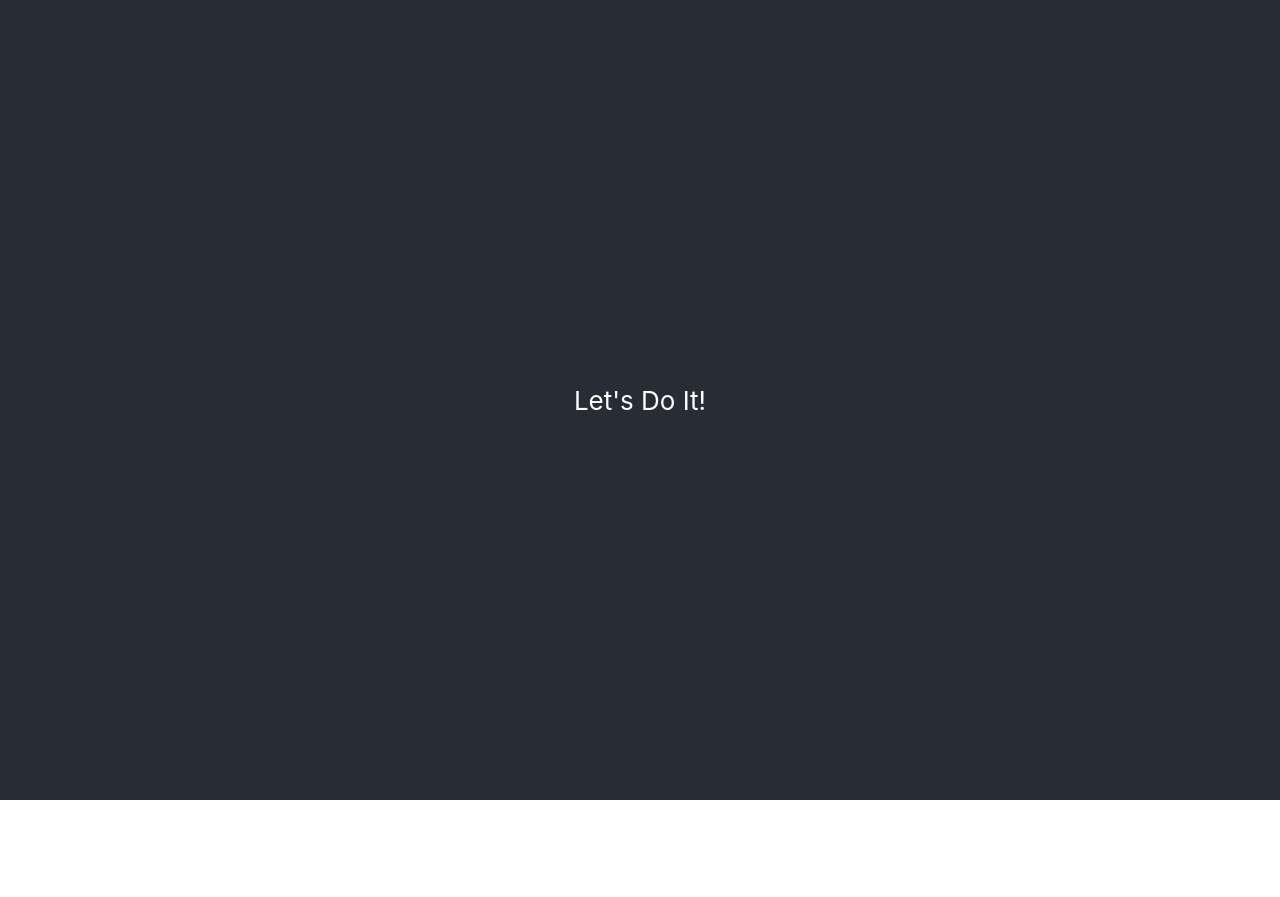
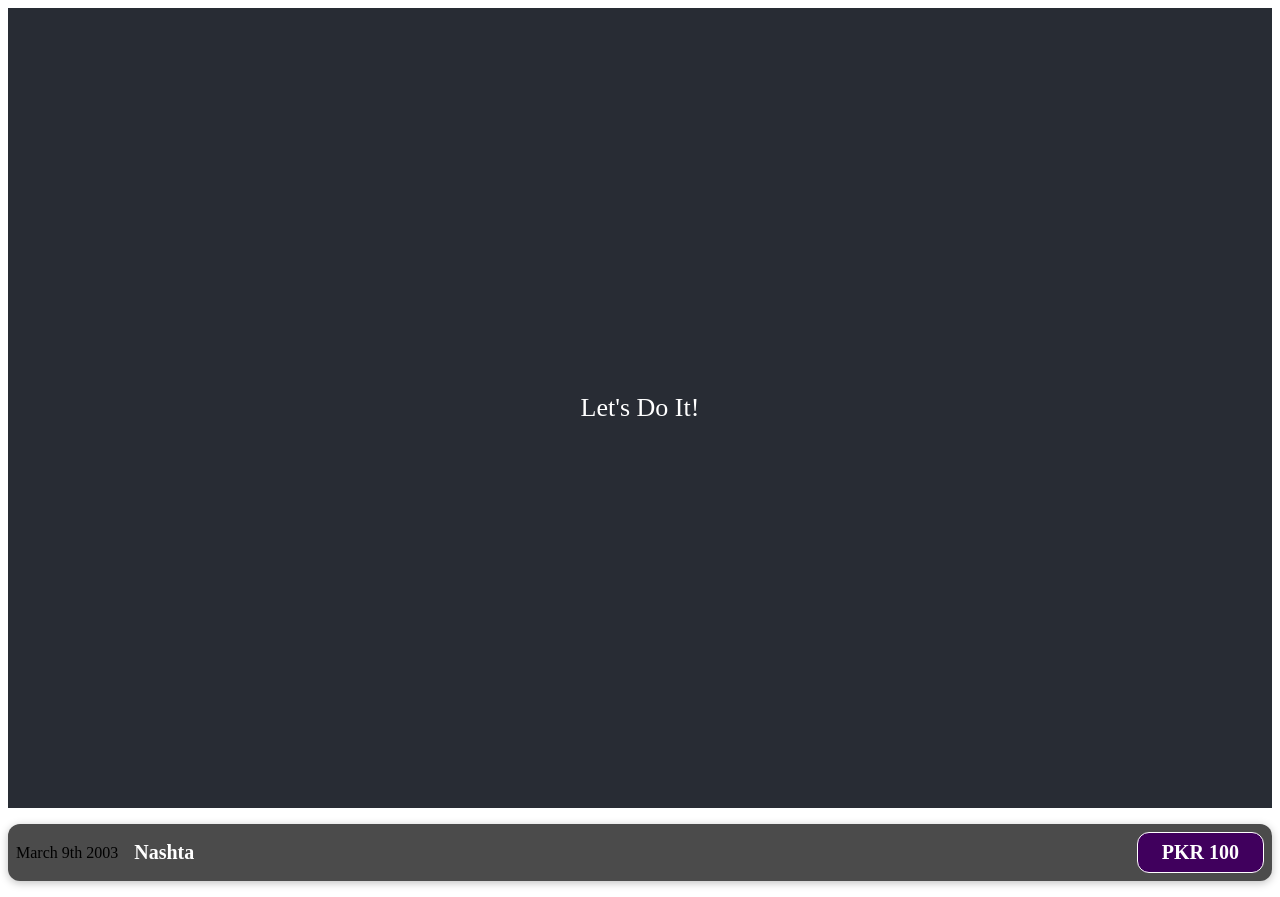
Before and after one commit to ziyaankhadim/Expense-Tracker, a React (Create React App) app: page / in a window 1280 px wide. Before the commit the page ends 800 px from the top, so only its background shows below. Built offline with nearby package versions, Linux system fonts and the light colour scheme.

Commit message:
add ExpenseItem component

```diff
--- a/src/App.js
+++ b/src/App.js
@@ -1,8 +1,12 @@
-import './App.css';
+import ExpenseItem from "./components/ExpenseItem";
+import "./App.css";
 
 function App() {
   return (
-    <div className='App-header'>Let's Do It!</div>
+    <div>
+      <div className="App-header">Let's Do It!</div>
+      <ExpenseItem></ExpenseItem>
+    </div>
   );
 }
 
--- /dev/null
+++ b/src/components/ExpenseItem.css
@@ -0,0 +1,56 @@
+.expense-item {
+  display: flex;
+  justify-content: space-between;
+  align-items: center;
+  box-shadow: 0 2px 8px rgba(0, 0, 0, 0.25);
+  padding: 0.5rem;
+  margin: 1rem 0;
+  border-radius: 12px;
+  background-color: #4b4b4b;
+}
+
+.expense-item__description {
+  display: flex;
+  flex-direction: column;
+  gap: 1rem;
+  align-items: flex-end;
+  flex-flow: column-reverse;
+  justify-content: flex-start;
+  flex: 1;
+}
+
+.expense-item h2 {
+  color: #3a3a3a;
+  font-size: 1rem;
+  flex: 1;
+  margin: 0 1rem;
+  color: white;
+}
+
+.expense-item__price {
+  font-size: 1rem;
+  font-weight: bold;
+  color: white;
+  background-color: #40005d;
+  border: 1px solid white;
+  padding: 0.5rem;
+  border-radius: 12px;
+}
+
+@media (min-width: 580px) {
+  .expense-item__description {
+    flex-direction: row;
+    align-items: center;
+    justify-content: flex-start;
+    flex: 1;
+  }
+
+  .expense-item__description h2 {
+    font-size: 1.25rem;
+  }
+
+  .expense-item__price {
+    font-size: 1.25rem;
+    padding: 0.5rem 1.5rem;
+  }
+}
--- /dev/null
+++ b/src/components/ExpenseItem.js
@@ -0,0 +1,13 @@
+import "./ExpenseItem.css";
+function ExpenseItem() {
+  return (
+    <div className="expense-item">
+      <div>March 9th 2003</div>
+      <div className="expense-item__description">
+        <h2>Nashta</h2>
+        <div className="expense-item__price">PKR 100</div>
+      </div>
+    </div>
+  );
+}
+export default ExpenseItem;
--- a/src/index.css
+++ b/src/index.css
@@ -1,4 +1,4 @@
-body {
+/* body {
   margin: 0;
   font-family: -apple-system, BlinkMacSystemFont, 'Segoe UI', 'Roboto', 'Oxygen',
     'Ubuntu', 'Cantarell', 'Fira Sans', 'Droid Sans', 'Helvetica Neue',
@@ -10,4 +10,4 @@
 code {
   font-family: source-code-pro, Menlo, Monaco, Consolas, 'Courier New',
     monospace;
-}
+} */
```
Also changed, not shown: src/App.css (line endings or trailing spaces).
